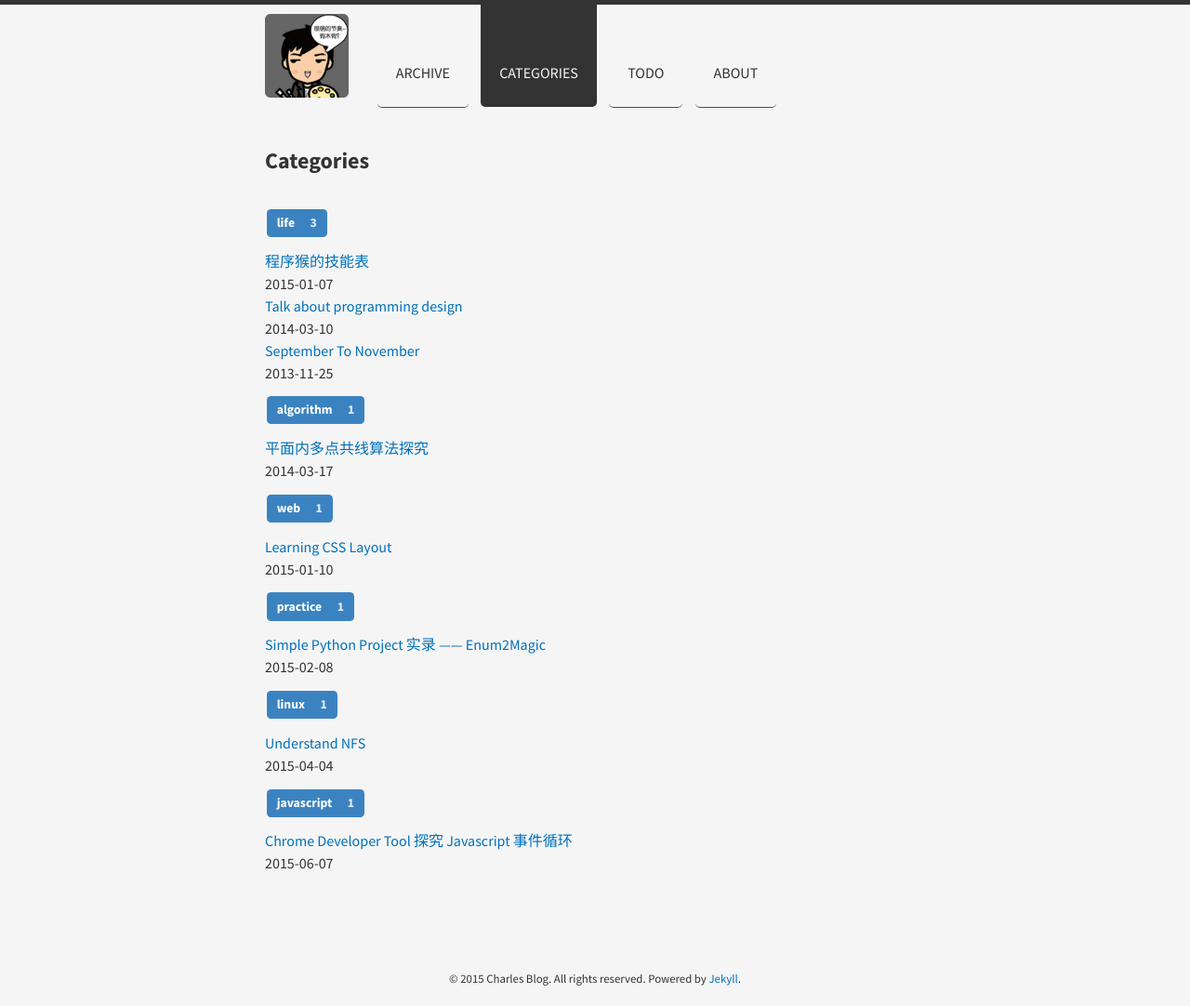
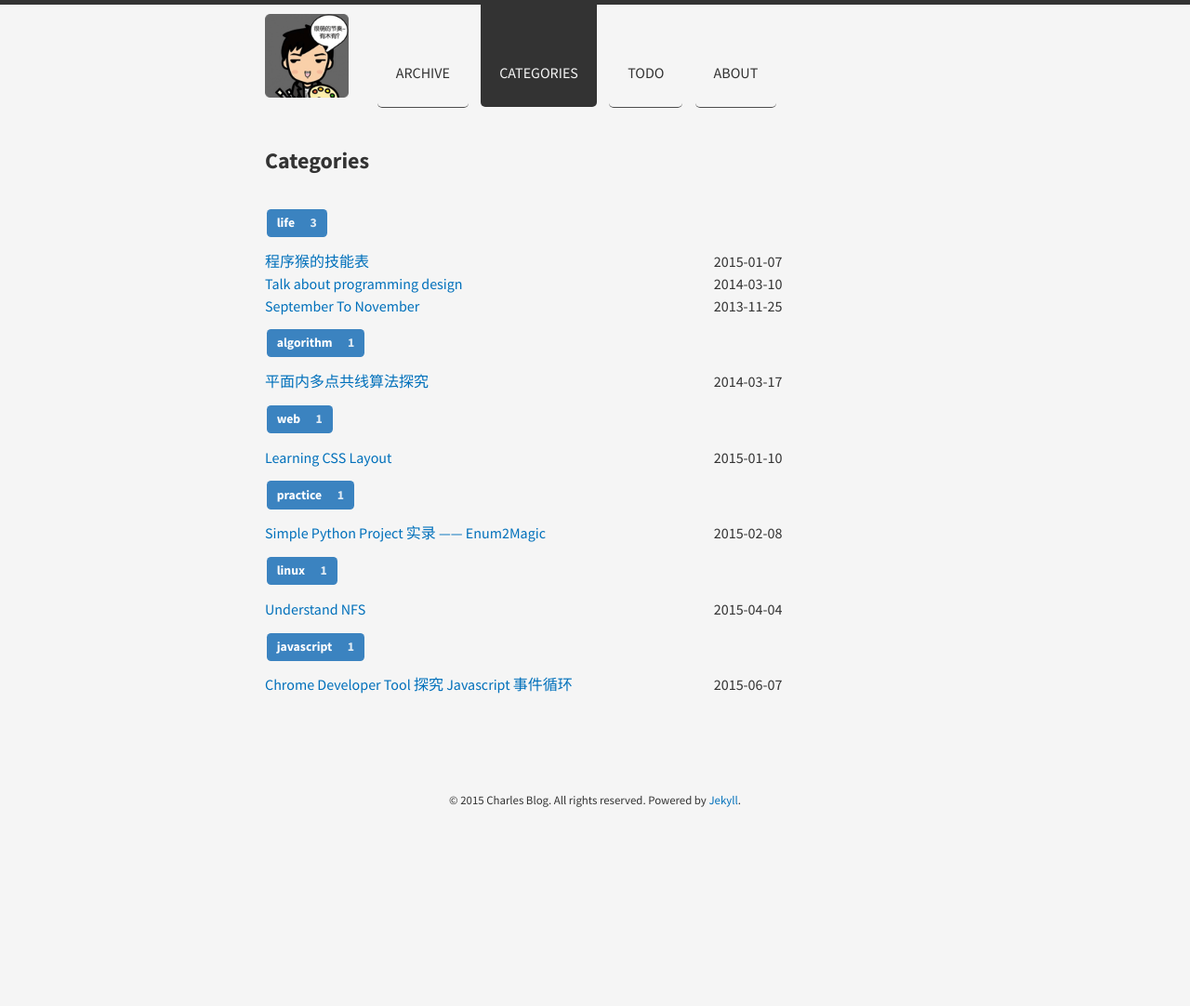
Before and after one commit to JavaCS3/blog, a Jekyll site: the page built from categories/index.html, in a window 1280 px wide. Shown: the whole page at 93% size. Built offline with Jekyll 4.4.1, drawn with Linux system fonts in a browser that asks for light colours; nearby versions of some CDN libraries; Markdown is read by kramdown in place of the engine named in the settings; after the commit the page ends 900 px from its top, so only the background shows below that.

Commit message:
test new cat

```diff
--- a/categories/index.html
+++ b/categories/index.html
@@ -14,8 +14,8 @@ title: Categories
   <!-- categories pages -->
   {% for page in site.categories[category_name] %}
   <article class="row gutters">
-    <a href="{{ site.baseurl }}{{ page.url }}">{{ page.title }}</a>
-    <div>
+    <a class="col span_8" href="{{ site.baseurl }}{{ page.url }}">{{ page.title }}</a>
+    <div class="col span_4">
       <time>{{ page.date | date: "%Y-%m-%d" }}</time>
     </div>
   </article>
```
